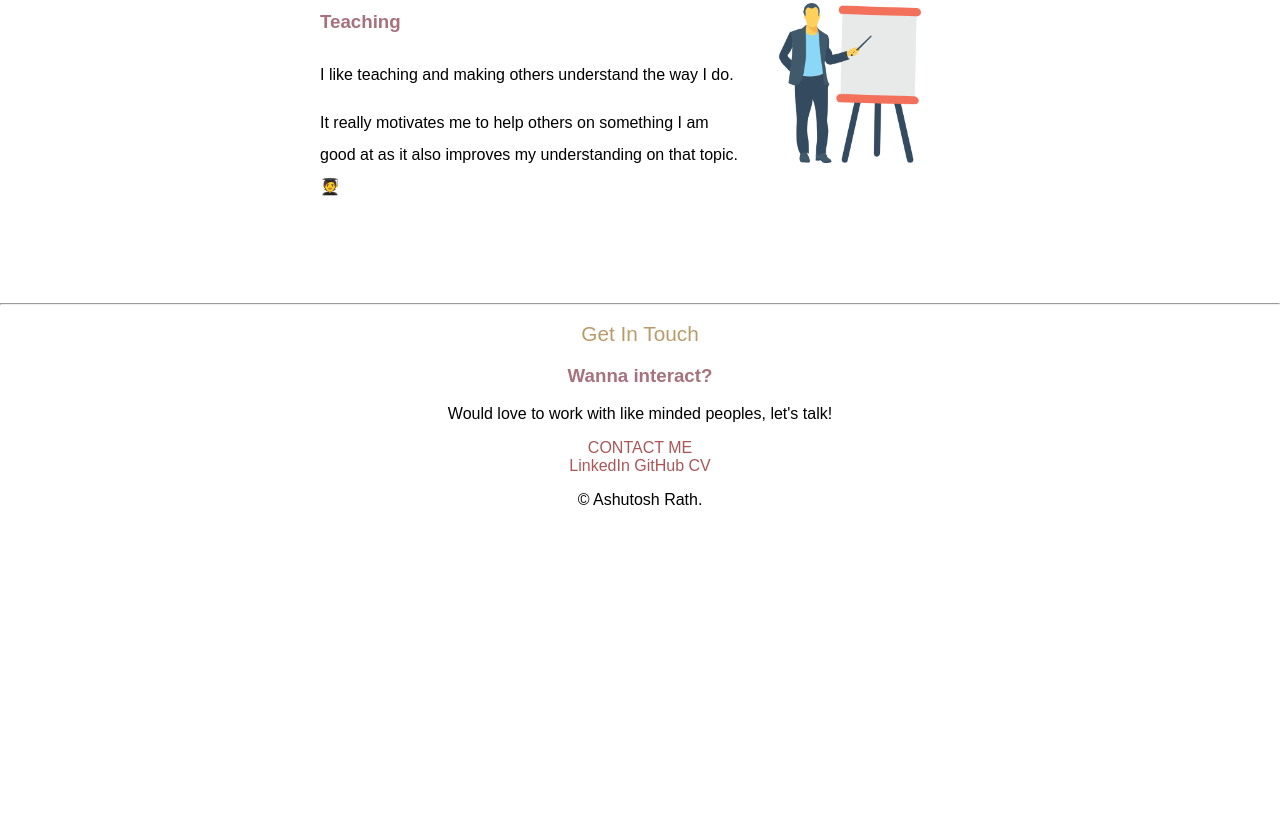
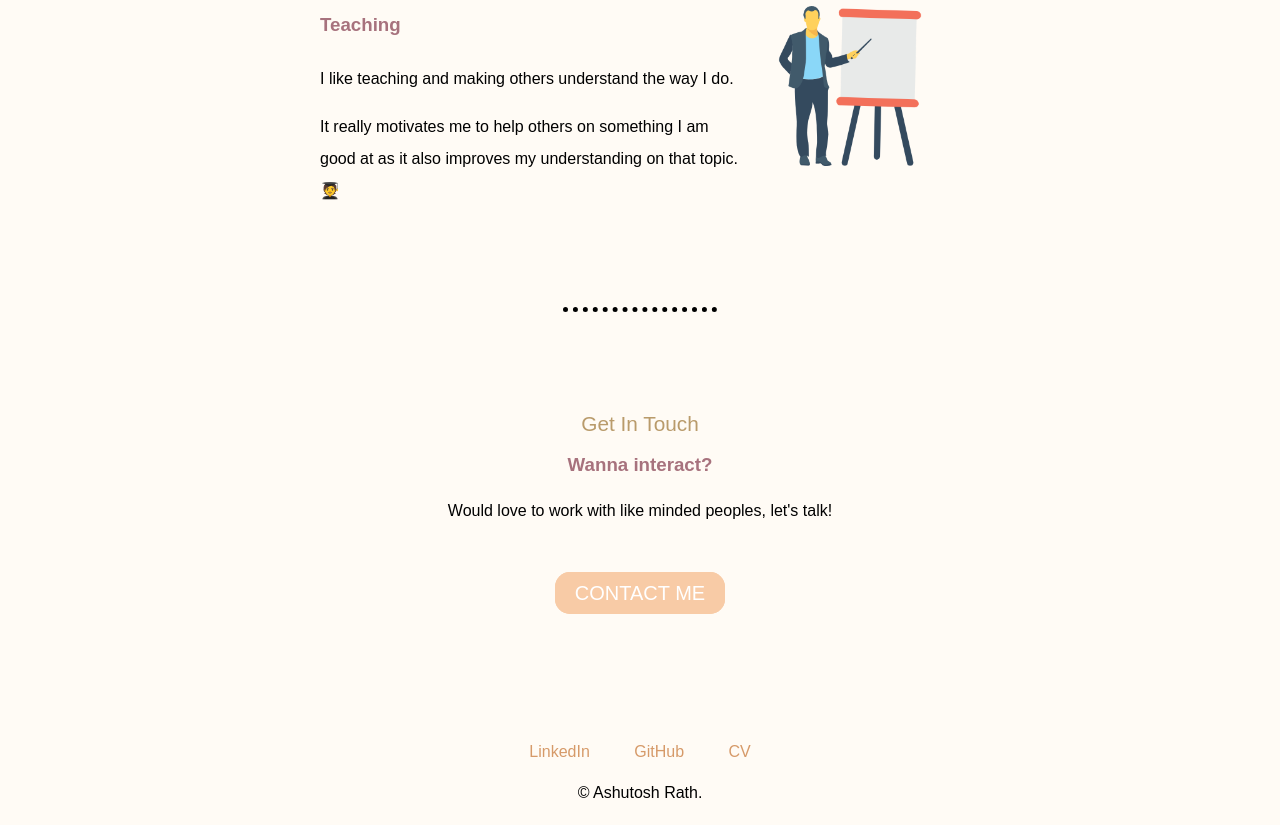
Before and after one commit to yuka-an/Personal_website, a plain HTML site: page index.html in a window 1280 px wide. Shown: the part 1424-2249 px from the top of the page. Before the commit the page ends 1949 px from the top, so only its background shows below. Drawn offline with Linux system fonts and the light colour scheme; a web font is replaced by a local one.

Commit message:
Update 1.css

```diff
--- a/1.css
+++ b/1.css
@@ -1,9 +1,18 @@
-body{margin:0; text-align: center; font-family: Arial, Helvetica, sans-serif;}
+body{
+    margin:0; text-align: center;
+    font-family: Arial, Helvetica, sans-serif;
+    background-color: #FFFBF5;
+}
+hr{
+    width:12%;
+    border-style: none; margin: 50px auto 50px auto;
+    border-top-style: dotted; border-top-width: 5px;
+}
+p{line-height: 2;}
 .top_container{
     position: relative;
     background-color: #F9F5E7;
     padding-top: 50px;
-    margin-bottom: 80px;
 }
 .dp{
     width:150px;
@@ -11,10 +20,11 @@ body{margin:0; text-align: center; font-family: Arial, Helvetica, sans-serif;}
 .skill-icon{ margin-right:30px;width:10rem; float: left;}
 .teaching{margin-left: 30px; float: right;}
 a{
-    text-decoration: none; color:#AA5656;
+    text-decoration: none; color:#d69a69;
     font-family: Arial, Helvetica, sans-serif;
+    margin: 10px 20px;
 }
-a:hover{color: #B99B6B;}
+a:hover{color: #3d3c3b;}
 a:active{color:#0d0b0b}
 h1{
     color:#B99B6B;
@@ -38,8 +48,40 @@ h3{color:#A7727D}
     left: 25%;
     width: 15%;
 }
-.name{
-    font-family: Sacramento;
+.mountain{width:48%;}
+.name{font-family: Sacramento;}
+.skill-row{width:50%;margin: 100px auto 100px auto; text-align: left; line-height: 2;}
+.contact-me{
+    margin:100px auto;
 }
-.skill-row{width:50%;margin: 100px auto 100px auto; text-align: left; line-height: 2;}
-.mountain{width:48%;}
+.links{
+    background-color: #F8CBA6;
+    padding: 50px 0 10px;
+}
+.btn {
+    line-height: 5;
+    background: #F8CBA6;
+    background-image: -webkit-linear-gradient(top, #F8CBA6, #F8CBA6);
+    background-image: -moz-linear-gradient(top, #F8CBA6, #F8CBA6);
+    background-image: -ms-linear-gradient(top, #F8CBA6, #F8CBA6);
+    background-image: -o-linear-gradient(top, #F8CBA6, #F8CBA6);
+    background-image: linear-gradient(to bottom, #F8CBA6, #F8CBA6);
+    -webkit-border-radius: 15;
+    -moz-border-radius: 15;
+    border-radius: 15px;
+    font-family: Arial;
+    color: #ffffff;
+    font-size: 20px;
+    padding: 10px 20px 10px 20px;
+    text-decoration: none;
+  }
+
+  .btn:hover {
+    background: #FFE7CC;
+    background-image: -webkit-linear-gradient(top, #FFE7CC, #FFE7CC);
+    background-image: -moz-linear-gradient(top, #FFE7CC, #FFE7CC);
+    background-image: -ms-linear-gradient(top, #FFE7CC, #FFE7CC);
+    background-image: -o-linear-gradient(top, #FFE7CC, #FFE7CC);
+    background-image: linear-gradient(to bottom, #FFE7CC, #FFE7CC);
+    text-decoration: none;
+  }
```
